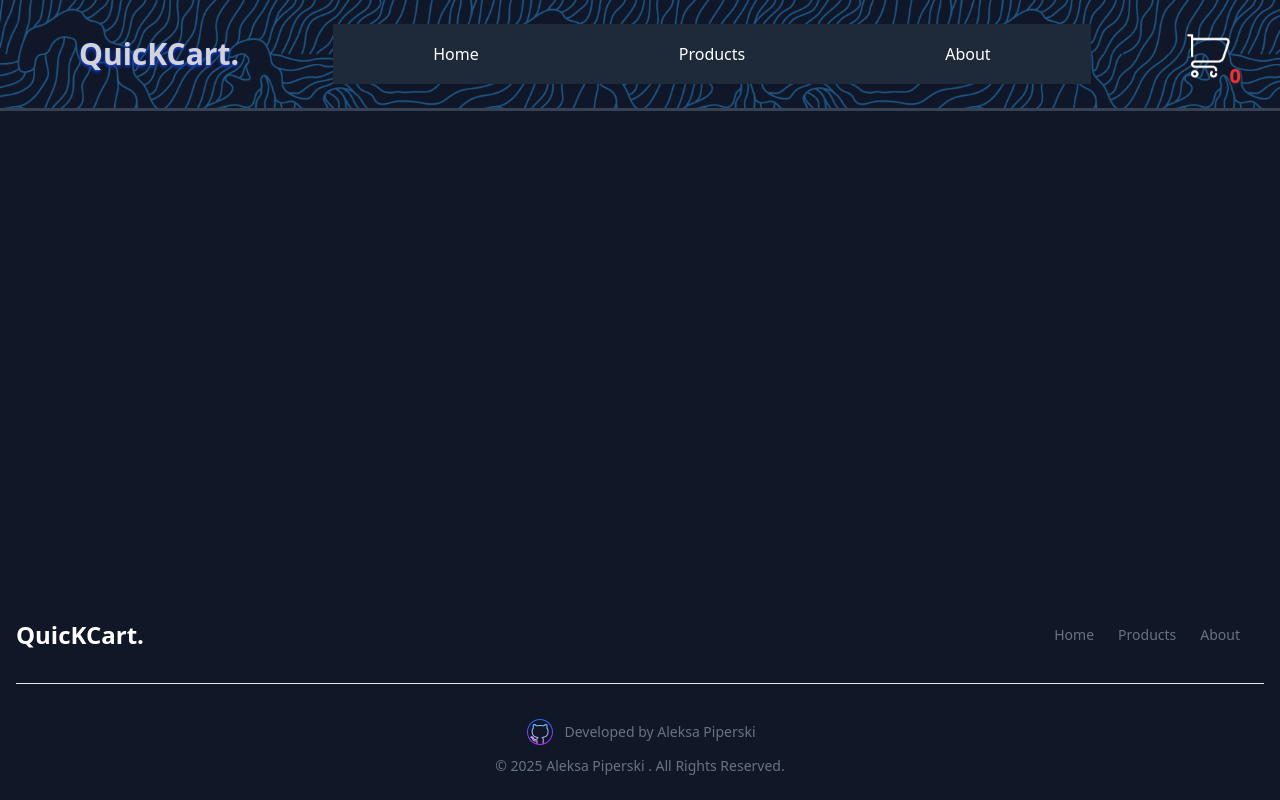
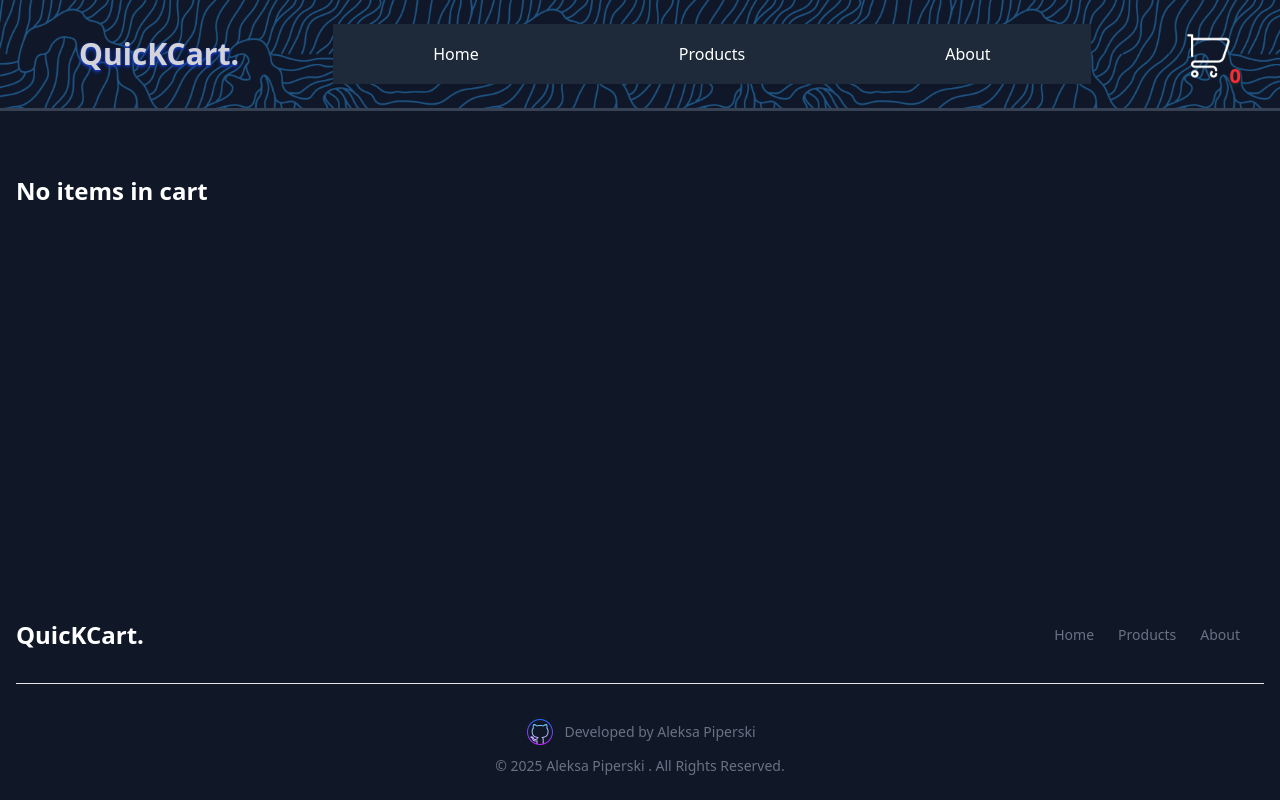
Before and after one commit to Piperski13/e-commerce-QuicKCart, a React (Vite) app: page /cart in a window 1280 px wide. Built offline with nearby package versions, Linux system fonts and the light colour scheme.

Commit message:
Checkout page feature for rendering voucher savings and total price with tax, local storage added for both voucher and total price before tax, added local strorage for both for more consistent flow

```diff
--- a/src/components/CartPage.jsx
+++ b/src/components/CartPage.jsx
@@ -62,7 +62,7 @@ const CartPage = () => {
     <div>
       <section className="bg-gray-900 py-8 antialiased md:py-16">
         <div className="mx-auto max-w-screen-xl px-4 2xl:px-0">
-          <h2 className="text-xl font-semibold text-gray-900 sm:text-2xl">
+          <h2 className="text-xl font-semibold text-white sm:text-2xl">
             {cartListItems ? "Shopping Cart" : "No items in cart"}
           </h2>
 
@@ -72,7 +72,7 @@ const CartPage = () => {
               {/* RECOMMENDED CART ITEMS START */}
 
               <div className="xl:mt-8 xl:block">
-                <h3 className="text-2xl font-semibold text-gray-900">
+                <h3 className="text-2xl font-semibold text-white">
                   {cartListItemsRecommended ? "People also bought" : ""}
                 </h3>
                 <div className="mt-6 grid grid-cols-1 md:grid-cols-3 md:gap-4 sm:mt-8">
--- a/src/components/CheckoutPage.jsx
+++ b/src/components/CheckoutPage.jsx
@@ -1,9 +1,17 @@
 import { useState } from "react";
 import { useOutletContext, Link } from "react-router-dom";
 import CheckoutPageItem from "./CheckoutPageItem";
+import { formatCurrency } from "../utils/format";
 
 const CheckoutPage = () => {
-  const { cart, setCart } = useOutletContext();
+  const {
+    cart,
+    setCart,
+    savings,
+    setSavings,
+    totalPriceBeforeTax,
+    setTotalPriceBeforeTax,
+  } = useOutletContext();
   const [receipt, setReceipt] = useState("");
 
   const generateTimestampedReceiptNumber = () => {
@@ -13,11 +21,16 @@ const CheckoutPage = () => {
   };
 
   const handlePurchase = () => {
-    if (cart.length > 0) {
-      localStorage.setItem("cart", JSON.stringify([]));
-      setCart([]);
-      setReceipt(generateTimestampedReceiptNumber);
-    }
+    localStorage.setItem("cart", JSON.stringify([]));
+    setCart([]);
+
+    localStorage.setItem("totalPriceBeforeTax", JSON.stringify(0));
+    setTotalPriceBeforeTax(0);
+
+    localStorage.setItem("savings", JSON.stringify(0));
+    setSavings(0);
+
+    setReceipt(generateTimestampedReceiptNumber);
   };
 
   let cartListItems = false;
@@ -29,6 +42,10 @@ const CheckoutPage = () => {
       </div>
     );
   });
+
+  const totalPriceCheckout = formatCurrency(
+    totalPriceBeforeTax + totalPriceBeforeTax * 0.2 - savings
+  );
 
   return (
     <div className="flex items-center justify-center flex-col ">
@@ -52,6 +69,38 @@ const CheckoutPage = () => {
         Your one-stop shop for fast, easy, and reliable online shopping.{" "}
       </p>
       <div>{cartListItems}</div>
+      <div>
+        {receipt !== "" ? (
+          ""
+        ) : (
+          <div>
+            <p className="mt-3">
+              {savings !== 0 && (
+                <>
+                  Savings:{" "}
+                  <span className="text-green-600">
+                    -{formatCurrency(savings)}
+                  </span>
+                </>
+              )}
+            </p>
+            <p>
+              {savings !== 0 && (
+                <>
+                  Total price with tax and discount:
+                  <span className="text-green-600"> {totalPriceCheckout}</span>
+                </>
+              )}
+              {savings === 0 && totalPriceBeforeTax !== 0 && (
+                <>
+                  Total price with tax:
+                  <span className="text-green-600"> {totalPriceCheckout}</span>
+                </>
+              )}
+            </p>
+          </div>
+        )}
+      </div>
       <span className="text-green-600 underline">{receipt}</span>
       <div className="flex">
         {cart.length > 0 ? (
--- a/src/components/CheckoutSummary.jsx
+++ b/src/components/CheckoutSummary.jsx
@@ -1,16 +1,22 @@
-import { useState } from "react";
-import { Link } from "react-router-dom";
+import { useOutletContext, Link } from "react-router-dom";
 import { formatCurrency } from "../utils/format";
 import Voucher from "./Voucher";
 
 const CheckoutSummary = (props) => {
-  const [savings, setSavings] = useState(0);
+  const { savings, setSavings, totalPriceBeforeTax, setTotalPriceBeforeTax } =
+    useOutletContext();
 
-  let totalPriceBeforeTax = 0;
+  let totalCounter = 0;
 
   for (const price of Object.values(props.itemTotals)) {
-    totalPriceBeforeTax += price;
+    totalCounter += price;
   }
+
+  setTotalPriceBeforeTax(totalCounter);
+  localStorage.setItem(
+    "totalPriceBeforeTax",
+    JSON.stringify(totalPriceBeforeTax)
+  );
 
   const originalPrice = formatCurrency(totalPriceBeforeTax);
   const taxPrice = formatCurrency(totalPriceBeforeTax * 0.2);
@@ -20,6 +26,10 @@ const CheckoutSummary = (props) => {
 
   const handleVoucherDiscount = (discount) => {
     if (discount) {
+      localStorage.setItem(
+        "savings",
+        JSON.stringify(totalPriceBeforeTax * 0.1)
+      );
       setSavings(totalPriceBeforeTax * 0.1);
     }
   };
--- a/src/components/RootLayout.jsx
+++ b/src/components/RootLayout.jsx
@@ -8,15 +8,38 @@ const RootLayout = () => {
     const saved = localStorage.getItem("cart");
     return saved ? JSON.parse(saved) : [];
   });
+
   const [products, setProducts] = useState(() => {
     const saved = localStorage.getItem("products");
     return saved ? JSON.parse(saved) : [];
   });
+
+  const [savings, setSavings] = useState(() => {
+    const saved = localStorage.getItem("savings");
+    return saved ? JSON.parse(saved) : 0;
+  });
+
+  const [totalPriceBeforeTax, setTotalPriceBeforeTax] = useState(() => {
+    const saved = localStorage.getItem("totalPriceBeforeTax");
+    return saved ? JSON.parse(saved) : 0;
+  });
+
   return (
     <div className="flex flex-col min-h-screen">
       <Header cart={cart} />
       <main className="flex-grow">
-        <Outlet context={{ cart, setCart, products, setProducts }} />
+        <Outlet
+          context={{
+            cart,
+            setCart,
+            products,
+            setProducts,
+            savings,
+            setSavings,
+            totalPriceBeforeTax,
+            setTotalPriceBeforeTax,
+          }}
+        />
       </main>
       <Footer />
     </div>
```
